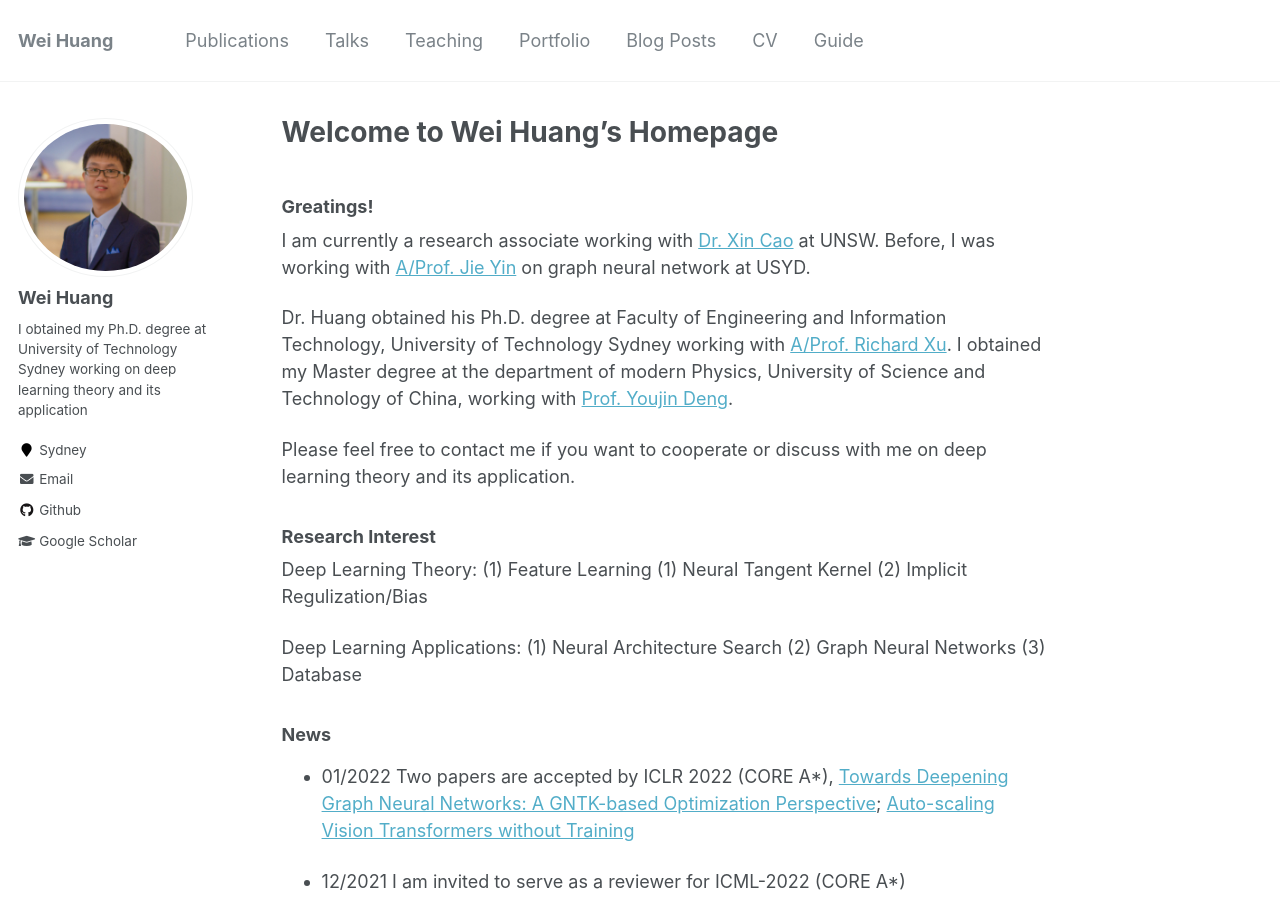
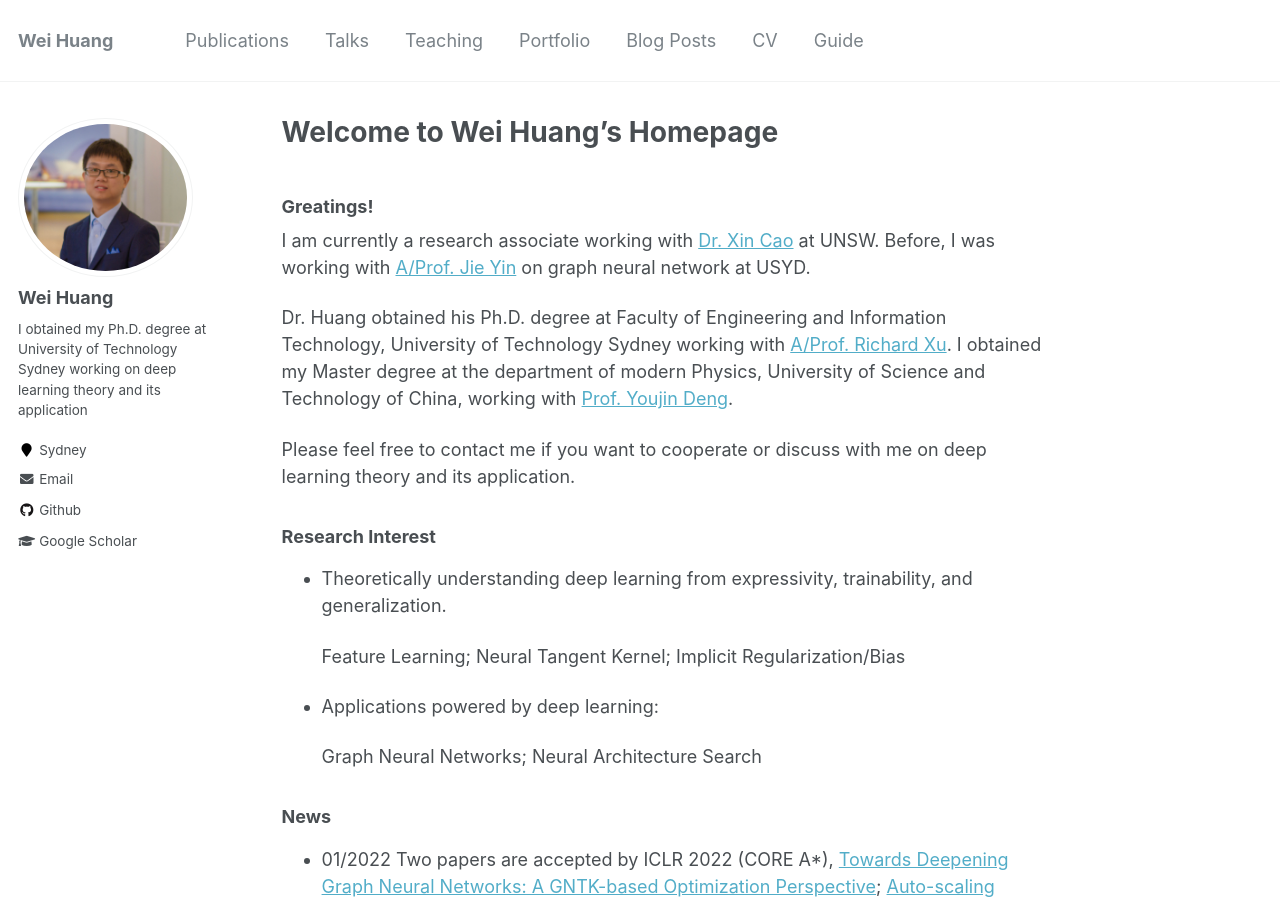
Before and after one commit to WeiHuang05/Weihuang05.github.io, a Jekyll site: the page built from index.md, in a window 1280 px wide and 900 px high. Built offline with Jekyll 4.4.1, drawn with Linux system fonts in a browser that asks for light colours.

Commit message:
Update index.md

```diff
--- a/index.md
+++ b/index.md
@@ -13,10 +13,13 @@ Please feel free to contact me if you want to cooperate or discuss with me on de
 
 ### Research Interest
 
-Deep Learning Theory: (1) Feature Learning (1) Neural Tangent Kernel (2) Implicit Regulization/Bias
+* Theoretically understanding deep learning from expressivity, trainability, and generalization.
 
-Deep Learning Applications: (1) Neural Architecture Search (2) Graph Neural Networks (3) Database
+  Feature Learning; Neural Tangent Kernel; Implicit Regularization/Bias
 
+* Applications powered by deep learning:
+
+  Graph Neural Networks; Neural Architecture Search
 
 ### News
 
```
